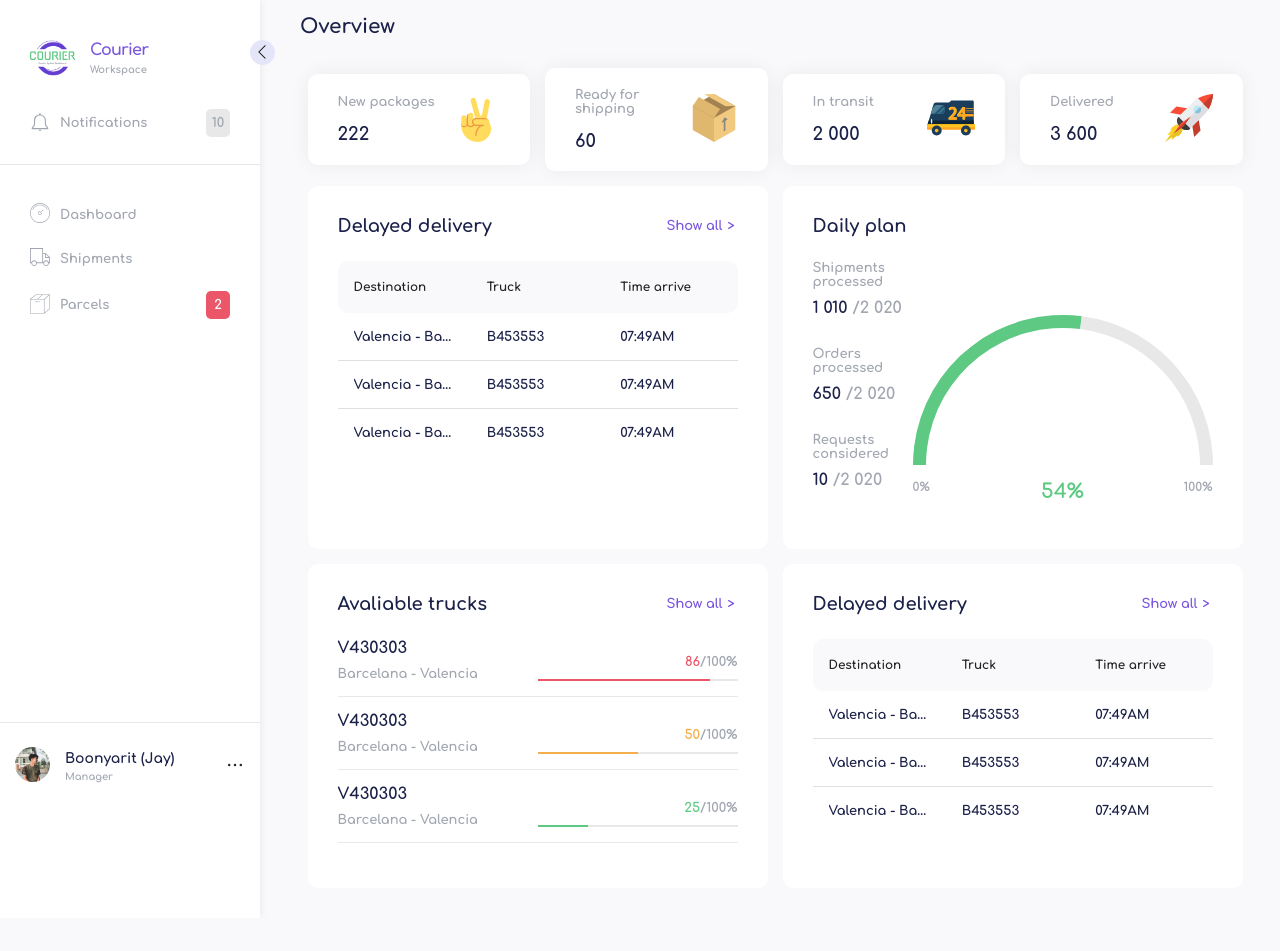
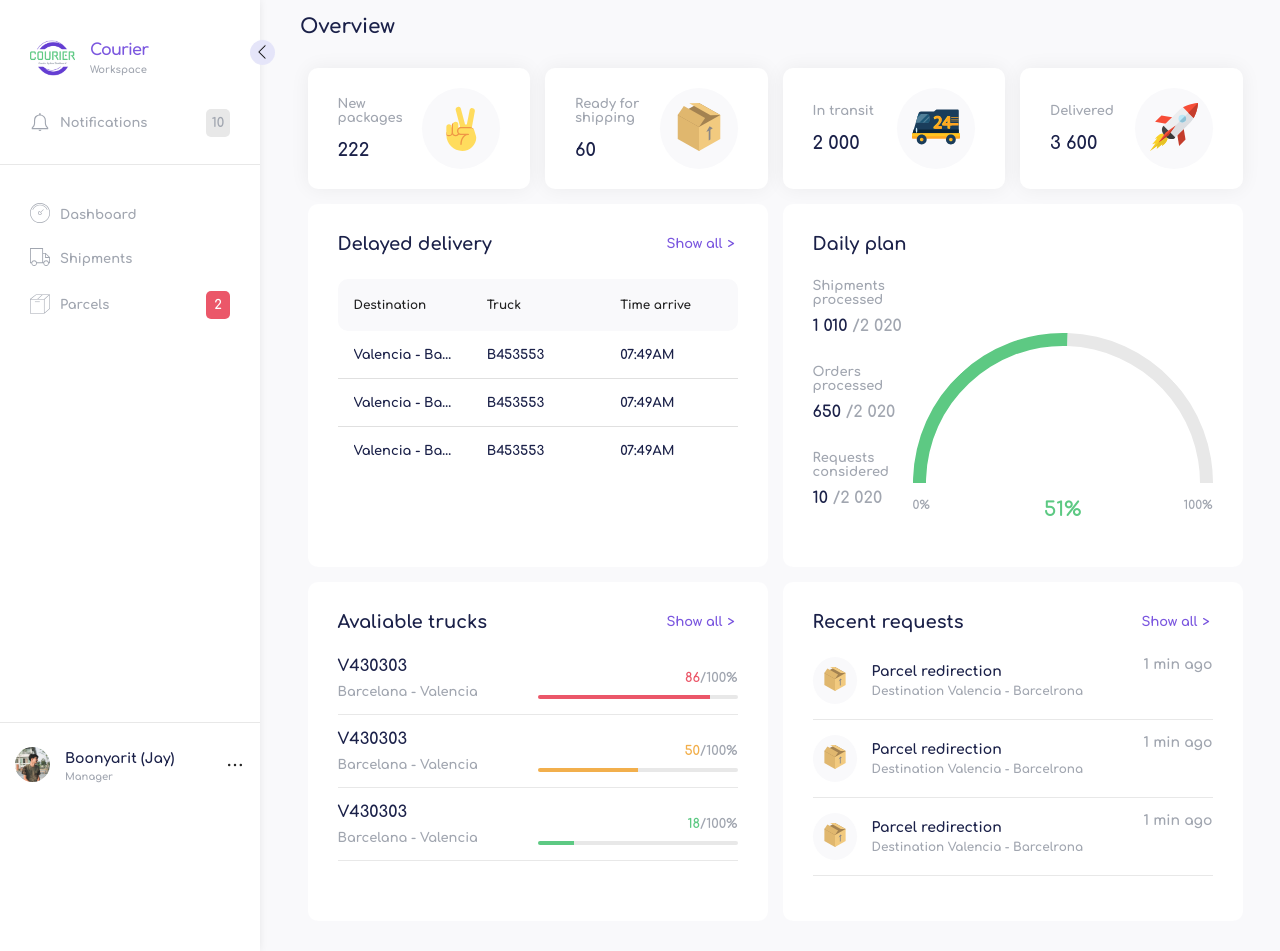
Before and after one commit to Anonymous1534/vora, a React (Vite) app in the folder front-end/: page /dashboard in a window 1280 px wide. Before the commit the page ends 918 px from the top, so only its background shows below. Built offline with nearby package versions, Linux system fonts and the light colour scheme.

Commit message:
improve overview page

```diff
--- a/front-end/src/components/Overviews/index.tsx
+++ b/front-end/src/components/Overviews/index.tsx
@@ -25,7 +25,7 @@ const Overviews = () => {
       plate: "V430303",
       routeFrom: "Barcelana",
       routeTo: "Valencia",
-      process: 25,
+      process: 18,
     },
   ];
 
@@ -569,14 +569,202 @@ const Overviews = () => {
         </div>
         <div className="ocb-card">
           <div className="ocb-header">
-            <div className="ocb-title">Delayed delivery</div>
+            <div className="ocb-title">Recent requests</div>
             <div className="ocb-more">
               <Link to="/">Show all</Link>
             </div>
           </div>
           <div className="ocb-body">
-            <div className="ocb-table">
-              <DataTable columns={columns} data={data} />
+            <div className="ocb-request">
+              <div className="ocb-r-group">
+                <div className="ocb-r-left">
+                  <div className="ocb-rl-ico">
+                    <svg
+                      width="24px"
+                      height="24px"
+                      viewBox="0 0 512 512"
+                      fill="none"
+                      xmlns="http://www.w3.org/2000/svg"
+                    >
+                      <polygon
+                        style={{ fill: "#E0B76E" }}
+                        points="376.811,187.88 256.003,512 29.001,384.007 29.001,127.997 "
+                      />
+                      <polygon
+                        style={{ fill: "#A38251" }}
+                        points="256.003,0.004 29.001,127.997 256.003,256.002 256.003,512 483.005,127.997 "
+                      />
+                      <polygon
+                        style={{ fill: "#F2CA7F" }}
+                        points="256.003,256.002 256.003,512 483.005,384.007 483.005,127.997 "
+                      />
+                      <polygon
+                        style={{ fill: "#898686" }}
+                        points="402.959,270.659 369.019,247.073 333.995,309.437 359.779,294.939 359.779,400.591
+	377.722,390.471 377.722,284.849 "
+                      />
+                      <polygon
+                        style={{ fill: "#E0B76E" }}
+                        points="321.283,159.537 94.281,31.535 28.995,128.001 255.998,256.003 "
+                      />
+                      <polygon
+                        style={{ fill: "#F2CA7F" }}
+                        points="378.72,130.136 151.716,2.134 255.998,0 483.002,128.001 "
+                      />
+                      <g></g>
+                      <g></g>
+                      <g></g>
+                      <g></g>
+                      <g></g>
+                      <g></g>
+                      <g></g>
+                      <g></g>
+                      <g></g>
+                      <g></g>
+                      <g></g>
+                      <g></g>
+                      <g></g>
+                      <g></g>
+                      <g></g>
+                    </svg>
+                  </div>
+                  <div className="ocb-rl-text">
+                    <div className="ocb-rl-title">Parcel redirection</div>
+                    <div className="ocb-rl-des">
+                      Destination Valencia - Barcelrona
+                    </div>
+                  </div>
+                </div>
+                <div className="ocb-r-right">
+                  <div className="ocb-rr-time">1 min ago</div>
+                </div>
+              </div>
+              <div className="ocb-r-group">
+                <div className="ocb-r-left">
+                  <div className="ocb-rl-ico">
+                    <svg
+                      width="24px"
+                      height="24px"
+                      viewBox="0 0 512 512"
+                      fill="none"
+                      xmlns="http://www.w3.org/2000/svg"
+                    >
+                      <polygon
+                        style={{ fill: "#E0B76E" }}
+                        points="376.811,187.88 256.003,512 29.001,384.007 29.001,127.997 "
+                      />
+                      <polygon
+                        style={{ fill: "#A38251" }}
+                        points="256.003,0.004 29.001,127.997 256.003,256.002 256.003,512 483.005,127.997 "
+                      />
+                      <polygon
+                        style={{ fill: "#F2CA7F" }}
+                        points="256.003,256.002 256.003,512 483.005,384.007 483.005,127.997 "
+                      />
+                      <polygon
+                        style={{ fill: "#898686" }}
+                        points="402.959,270.659 369.019,247.073 333.995,309.437 359.779,294.939 359.779,400.591
+	377.722,390.471 377.722,284.849 "
+                      />
+                      <polygon
+                        style={{ fill: "#E0B76E" }}
+                        points="321.283,159.537 94.281,31.535 28.995,128.001 255.998,256.003 "
+                      />
+                      <polygon
+                        style={{ fill: "#F2CA7F" }}
+                        points="378.72,130.136 151.716,2.134 255.998,0 483.002,128.001 "
+                      />
+                      <g></g>
+                      <g></g>
+                      <g></g>
+                      <g></g>
+                      <g></g>
+                      <g></g>
+                      <g></g>
+                      <g></g>
+                      <g></g>
+                      <g></g>
+                      <g></g>
+                      <g></g>
+                      <g></g>
+                      <g></g>
+                      <g></g>
+                    </svg>
+                  </div>
+                  <div className="ocb-rl-text">
+                    <div className="ocb-rl-title">Parcel redirection</div>
+                    <div className="ocb-rl-des">
+                      Destination Valencia - Barcelrona
+                    </div>
+                  </div>
+                </div>
+                <div className="ocb-r-right">
+                  <div className="ocb-rr-time">1 min ago</div>
+                </div>
+              </div>
+              <div className="ocb-r-group">
+                <div className="ocb-r-left">
+                  <div className="ocb-rl-ico">
+                    <svg
+                      width="24px"
+                      height="24px"
+                      viewBox="0 0 512 512"
+                      fill="none"
+                      xmlns="http://www.w3.org/2000/svg"
+                    >
+                      <polygon
+                        style={{ fill: "#E0B76E" }}
+                        points="376.811,187.88 256.003,512 29.001,384.007 29.001,127.997 "
+                      />
+                      <polygon
+                        style={{ fill: "#A38251" }}
+                        points="256.003,0.004 29.001,127.997 256.003,256.002 256.003,512 483.005,127.997 "
+                      />
+                      <polygon
+                        style={{ fill: "#F2CA7F" }}
+                        points="256.003,256.002 256.003,512 483.005,384.007 483.005,127.997 "
+                      />
+                      <polygon
+                        style={{ fill: "#898686" }}
+                        points="402.959,270.659 369.019,247.073 333.995,309.437 359.779,294.939 359.779,400.591
+	377.722,390.471 377.722,284.849 "
+                      />
+                      <polygon
+                        style={{ fill: "#E0B76E" }}
+                        points="321.283,159.537 94.281,31.535 28.995,128.001 255.998,256.003 "
+                      />
+                      <polygon
+                        style={{ fill: "#F2CA7F" }}
+                        points="378.72,130.136 151.716,2.134 255.998,0 483.002,128.001 "
+                      />
+                      <g></g>
+                      <g></g>
+                      <g></g>
+                      <g></g>
+                      <g></g>
+                      <g></g>
+                      <g></g>
+                      <g></g>
+                      <g></g>
+                      <g></g>
+                      <g></g>
+                      <g></g>
+                      <g></g>
+                      <g></g>
+                      <g></g>
+                    </svg>
+                  </div>
+                  <div className="ocb-rl-text">
+                    <div className="ocb-rl-title">Parcel redirection</div>
+                    <div className="ocb-rl-des">
+                      Destination Valencia - Barcelrona
+                    </div>
+                  </div>
+                </div>
+                <div className="ocb-r-right">
+                  <div className="ocb-rr-time">1 min ago</div>
+                </div>
+              </div>
             </div>
           </div>
         </div>
--- a/front-end/src/components/Overviews/overviews.scss
+++ b/front-end/src/components/Overviews/overviews.scss
@@ -32,6 +32,11 @@
         }
       }
       .obi-right {
+        .obi-i-ico {
+          padding: 15px;
+          border-radius: 50%;
+          background-color: $color-lightness-gray2;
+        }
       }
     }
   }
@@ -171,65 +176,106 @@
             }
           }
         }
-        .ocb-truck-avaliable-truck{
+        .ocb-truck-avaliable-truck {
           display: flex;
           justify-content: space-between;
           margin-bottom: 15px;
           padding-bottom: 15px;
           border-bottom: 1px solid $color-lightness-gray;
-          .ocb-tat-left{
+          .ocb-tat-left {
             width: 100%;
-            .ocb-tat-l-title{
+            .ocb-tat-l-title {
               font-size: 16px;
-              color : $color-blue;
+              color: $color-blue;
               padding-bottom: 10px;
             }
-            .ocb-tat-l-desc{
-              color : $color-light-gray;
+            .ocb-tat-l-desc {
+              color: $color-light-gray;
             }
           }
-          .ocb-tat-right{
+          .ocb-tat-right {
             width: 100%;
             display: flex;
             justify-content: flex-end;
             flex-direction: column;
-            &.red{
-              .ocb-tat-r-counting{
-                span{
-                  color : $color-red
+            &.red {
+              .ocb-tat-r-counting {
+                span {
+                  color: $color-red;
                 }
               }
             }
-            &.green{
-              .ocb-tat-r-counting{
-                span{
-                  color : $color-green
+            &.green {
+              .ocb-tat-r-counting {
+                span {
+                  color: $color-green;
                 }
               }
             }
-            &.orange{
-              .ocb-tat-r-counting{
-                span{
-                  color : $color-orange
+            &.orange {
+              .ocb-tat-r-counting {
+                span {
+                  color: $color-orange;
                 }
               }
             }
-            .ocb-tat-r-counting{
+            .ocb-tat-r-counting {
               color: $color-light-gray;
-              margin : 0 0 10px;
+              margin: 0 0 10px;
               text-align: right;
             }
-            .ocb-tat-r-pgb{
+            .ocb-tat-r-pgb {
               position: relative;
-              height: 2px;
+              height: 4px;
               border-radius: 15px;
               width: 100%;
               display: block;
-              .ocb-tat-r-pgb-bar{
+              overflow: hidden;
+              .ocb-tat-r-pgb-bar {
                 position: relative;
                 height: 100%;
                 width: 100%;
-                background: linear-gradient($color-lightness-gray 0%,$color-lightness-gray 100%);
+                background: linear-gradient(
+                  $color-lightness-gray 0%,
+                  $color-lightness-gray 100%
+                );
+              }
+            }
+          }
+        }
+        .ocb-request {
+          .ocb-r-group {
+            display: flex;
+            justify-content: space-between;
+            align-items: flex-start;
+            padding-bottom: 15px;
+            margin-bottom: 15px;
+            border-bottom: 1px solid $color-lightness-gray;
+            .ocb-r-left {
+              display: flex;
+              align-items: center;
+              .ocb-rl-ico {
+                padding: 10px;
+                background-color: $color-lightness-gray2;
+                border-radius: 50%;
+              }
+              .ocb-rl-text {
+                margin-left: 15px;
+                .ocb-rl-title {
+                  font-size: 14px;
+                  color: $color-blue;
+                  padding-bottom: 5px;
+                }
+                .ocb-rl-des {
+                  font-size: 12px;
+                  color: $color-light-gray;
+                }
+              }
+            }
+            .ocb-r-right {
+              .ocb-rr-time {
+                font-size: 14px;
+                color: $color-light-gray;
               }
             }
           }
```
Also changed, not shown: 1 other file (tests, documents, lock files or other folders).
